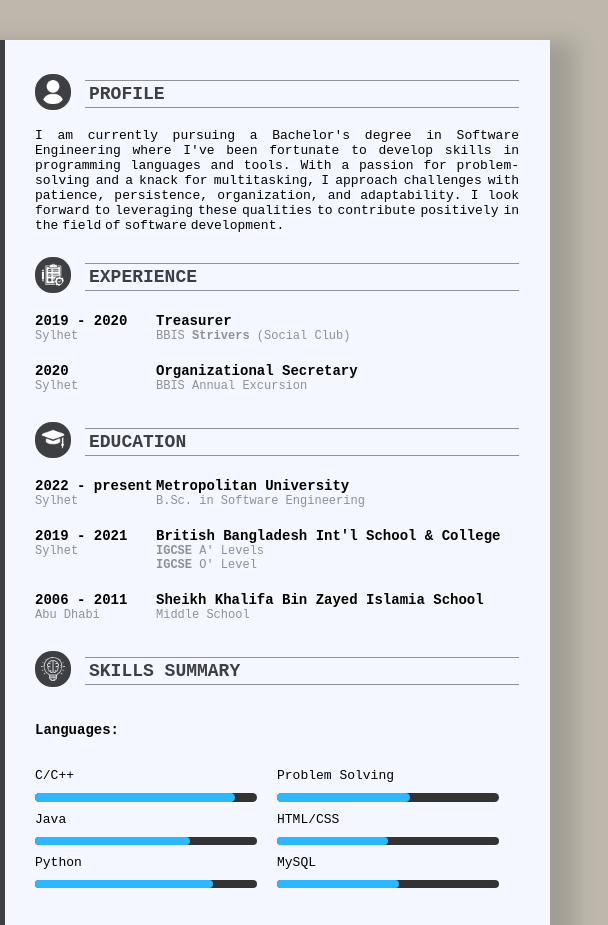
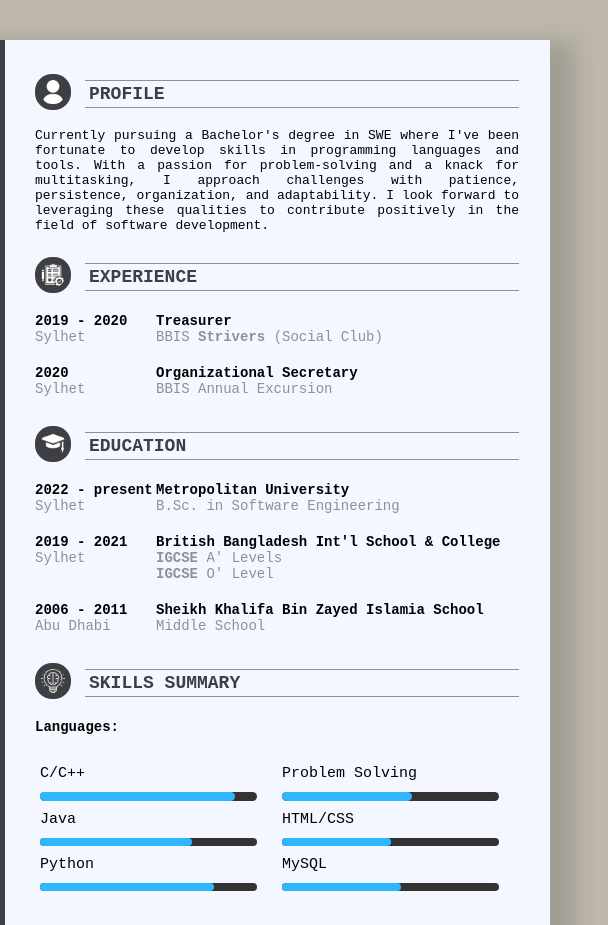
Before and after one commit to Naima006/CV, a plain HTML site: page index.html in a window 1280 px wide. Shown: the part 60-985 px from the top of the page, 490-1098 px from the left. Drawn offline with Linux system fonts and the light colour scheme.

Commit message:
Add files via upload

```diff
--- a/css/style.css
+++ b/css/style.css
@@ -143,7 +143,7 @@ body{
     margin-top: 20px;
     color: var(--Lightgray);
     text-align: justify;
-    word-spacing: -4px;
+    word-spacing: 0px;
 }
 .left{
     width: 25%;
@@ -162,13 +162,14 @@ body{
     font-weight: 600;
 }
 .p5{
-    font-size: 12px;
+    font-size: 14px;
     color: var(--lightgray);
 }
 .s-box{
     width: 50%;
     float: left;
-    padding: 20px 20px 20px 0px;
+    padding: 20px 20px 20px 5px;
+    font-size: 15px;
 }
 #progress{
     background: #333;
--- a/index.html
+++ b/index.html
@@ -66,7 +66,7 @@
                 <p class="p2">Profile</p>
             </div>
             <p class="p3">
-                I am currently pursuing a Bachelor's degree in Software Engineering
+                Currently pursuing a Bachelor's degree in SWE
                 where I've been fortunate to develop skills in programming languages and tools.
                 With a passion for problem-solving and a knack for multitasking,
                 I approach challenges with patience, persistence, organization, and adaptability.
@@ -159,7 +159,6 @@
             <div class="clearfix"></div>
             <div class="lr-box">
                 <div class="left">
-                    <br>
                     <p class="p4">Languages:</p>
                 </div>
             </div>
```
